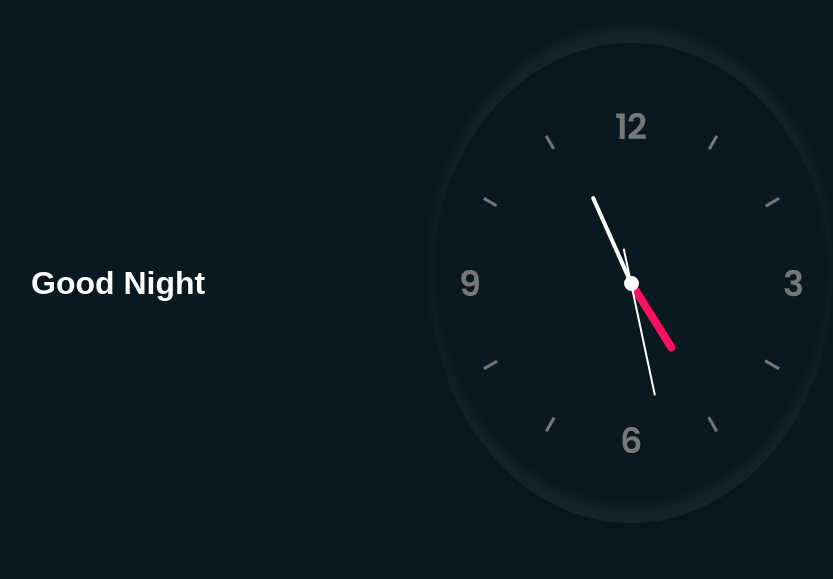
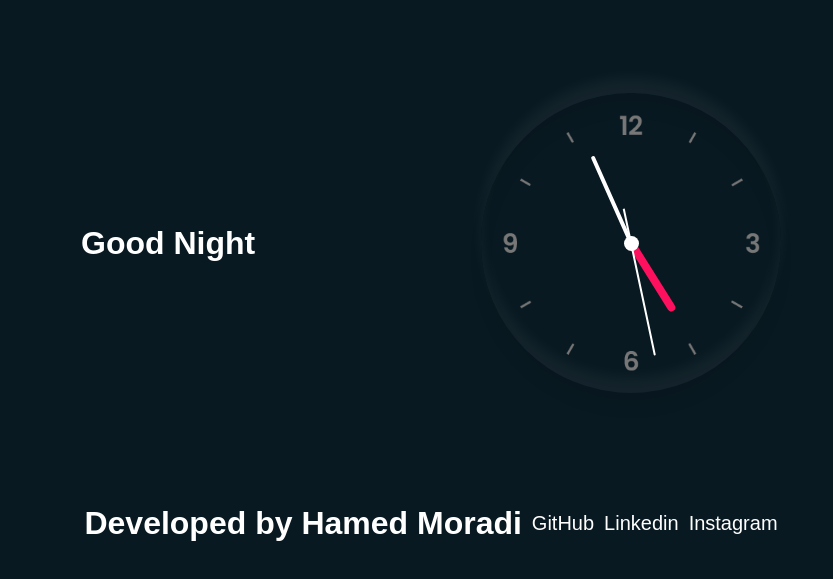
Before and after one commit to hamedmoradidev/clock, a plain HTML site: page index.html in a window 1280 px wide. Shown: the part 117-696 px from the top of the page, without its empty margins (209-1042 px from the left). Drawn offline with Linux system fonts and the light colour scheme.

Commit message:
Add files via upload

```diff
--- a/index.html
+++ b/index.html
@@ -16,6 +16,12 @@
             <div id="minute"></div>
             <div id="second"></div>
         </div>
+        <div id="info">
+            <h1>Developed by Hamed Moradi</h1>
+            <a href="https://github.com/hamedmoradidev">GitHub</a>
+            <a href="https://www.linkedin.com/in/hamed-moradi-38420956/">Linkedin</a>
+            <a href="https://instagram.com/hamed.moradi.dev">Instagram</a>
+        </div>
     </main>
 
     <script src="script.js"></script>
--- a/main.css
+++ b/main.css
@@ -10,6 +10,7 @@ main{
     width: 100vw;
     background-color: #091921;
     display: flex;
+    flex-wrap: wrap;
     justify-content: center;
     align-items: center;
     align-content: center;
@@ -23,10 +24,10 @@ main{
         display: flex;
         justify-content: center;
         align-items: center;
-        height: 60vh;
-        width: 400px;
+        height: 300px;
+        width: 300px;
         background-image: url(img/clock.png);
-        background-size: contain;
+        background-size:contain;
         background-repeat: no-repeat;
         background-position: 50% 50%;
         border-radius: 50%;
@@ -93,5 +94,26 @@ main{
             border-radius: 6px 6px 0 0 ;
         }
     }
-
+    #info{
+        width: 100%;
+        display: flex;
+        justify-content: center;
+        align-items: center;
+        h1 {
+            display: block;
+            font-size: 2em;
+            margin-block-start: 0.67em;
+            margin-block-end: 0.67em;
+            margin-inline-start: 0px;
+            margin-inline-end: 0px;
+            font-weight: bold;
+            unicode-bidi: isolate;
+        }
+        a{
+            margin-left: 10px;
+            color: white;
+            text-decoration: none;
+            font-size: 20px;
+        }
+    }
 }
```
